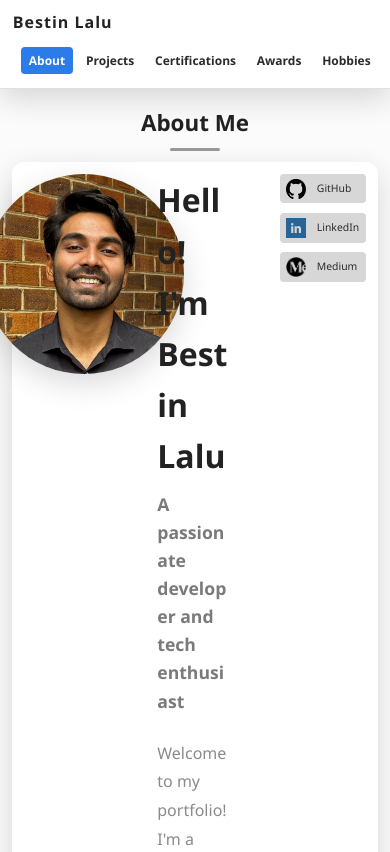
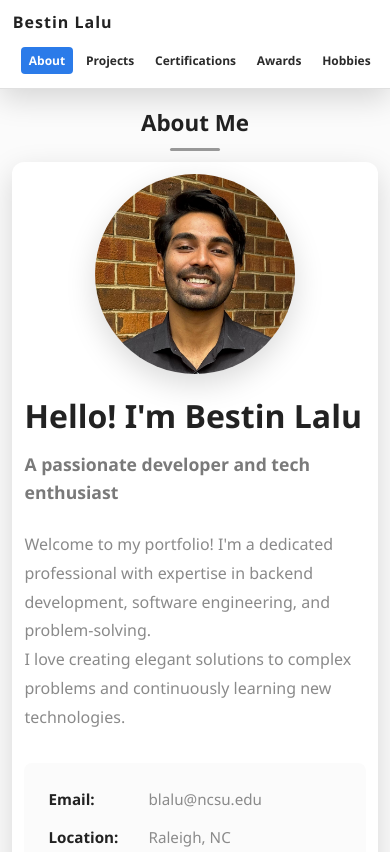
Before and after one commit to bestinlalu/bestinlalu.github.io, a plain HTML site: page index.html in a window 390 px wide. Shown: the top 852 px of the page. Drawn offline with Linux system fonts and the light colour scheme.

Commit message:
Changes in about page layout to be consistent with desktop and mobile

```diff
--- a/styles.css
+++ b/styles.css
@@ -257,12 +257,19 @@ body {
     padding: clamp(0.8rem, 3vw, 2.5rem);
     box-shadow: var(--shadow-lg);
     display: grid;
-    grid-template-columns: clamp(120px, 20vw, 180px) 1fr clamp(120px, 20vw, 180px);
+    grid-template-columns: 1fr;  /* Mobile: single column layout */
     gap: clamp(1rem, 2vw, 2.5rem);
     align-items: start;
     margin-bottom: 2rem;
     min-width: 0; /* allow grid to shrink on narrow viewports */
     position: relative;
+}
+
+/* Desktop: 3-column layout (avatar | content | actions) */
+@media (min-width: 768px) {
+    .about-card {
+        grid-template-columns: auto 1fr auto;
+    }
 }
 
 .about-card > * {
@@ -297,11 +304,12 @@ body {
 }
 
 .profile-actions {
-    justify-self: end;
-    align-self: start;
     display: flex;
     gap: 0.6rem;
     flex-direction: column;
+    /* On desktop grid, this aligns to the right */
+    justify-self: end;
+    align-self: start;
 }
 
 .social-btn {
@@ -1112,15 +1120,7 @@ body {
     height: clamp(3px, 0.5vw, 4px);
 }
 
-.about-card {
-    grid-template-columns: clamp(150px, 35vw, 1fr) 1fr;
-    padding: clamp(0.8rem, 3vw, 2rem);
-    gap: clamp(0.8rem, 2vw, 2rem);
-}
 
-.profile-image {
-    order: -1;
-}
 
 .avatar {
     width: clamp(100px, 20vw, 180px);
```
